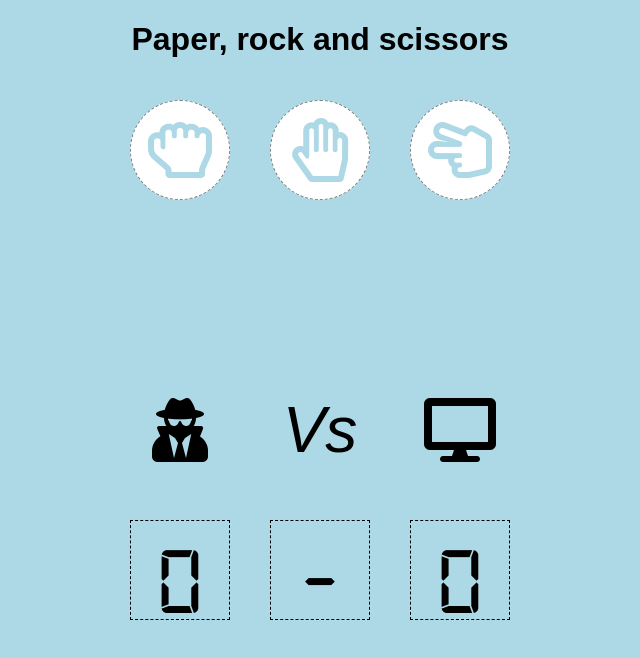
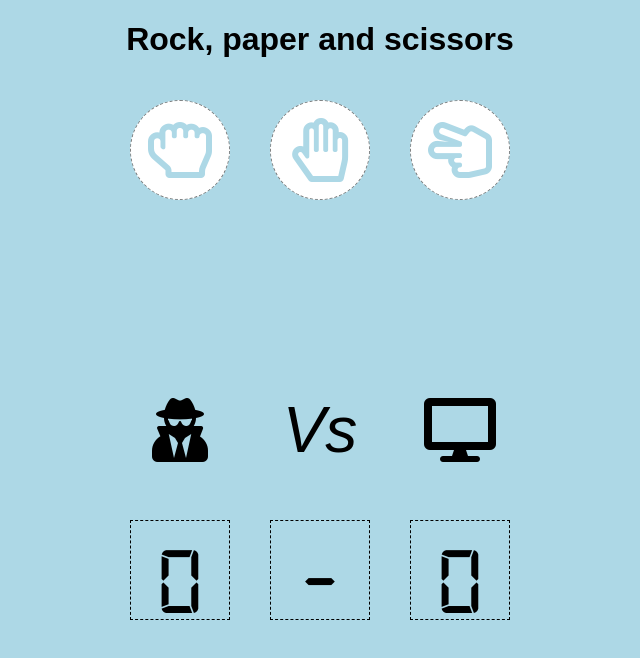
Before and after one commit to jorgevrgs/rock-paper-scissors, a plain HTML site: page index.html in a window 1280 px wide. Shown: the whole page, without its empty margins (320-960 px from the left). Drawn offline with Linux system fonts and the light colour scheme.

Commit message:
fix: typo error

```diff
--- a/index.html
+++ b/index.html
@@ -9,7 +9,7 @@
     <title>Document</title>
   </head>
   <body>
-    <h1>Paper, rock and scissors</h1>
+    <h1>Rock, paper and scissors</h1>
     <div class="match">
       <div class="icons player"><i data-player data-value="rock" class="far fa-hand-rock"></i></div>
       <div class="icons player"><i data-player data-value="paper" class="far fa-hand-paper"></i></div>
```
